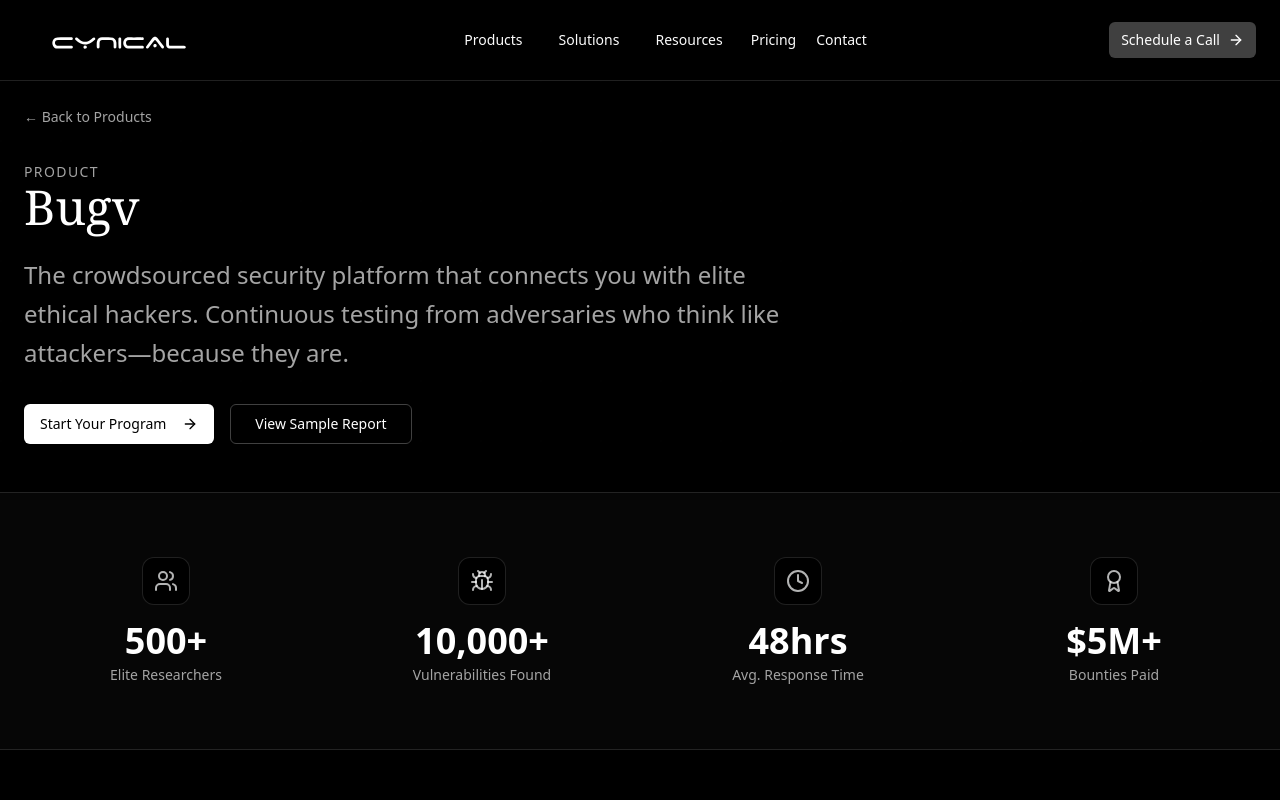
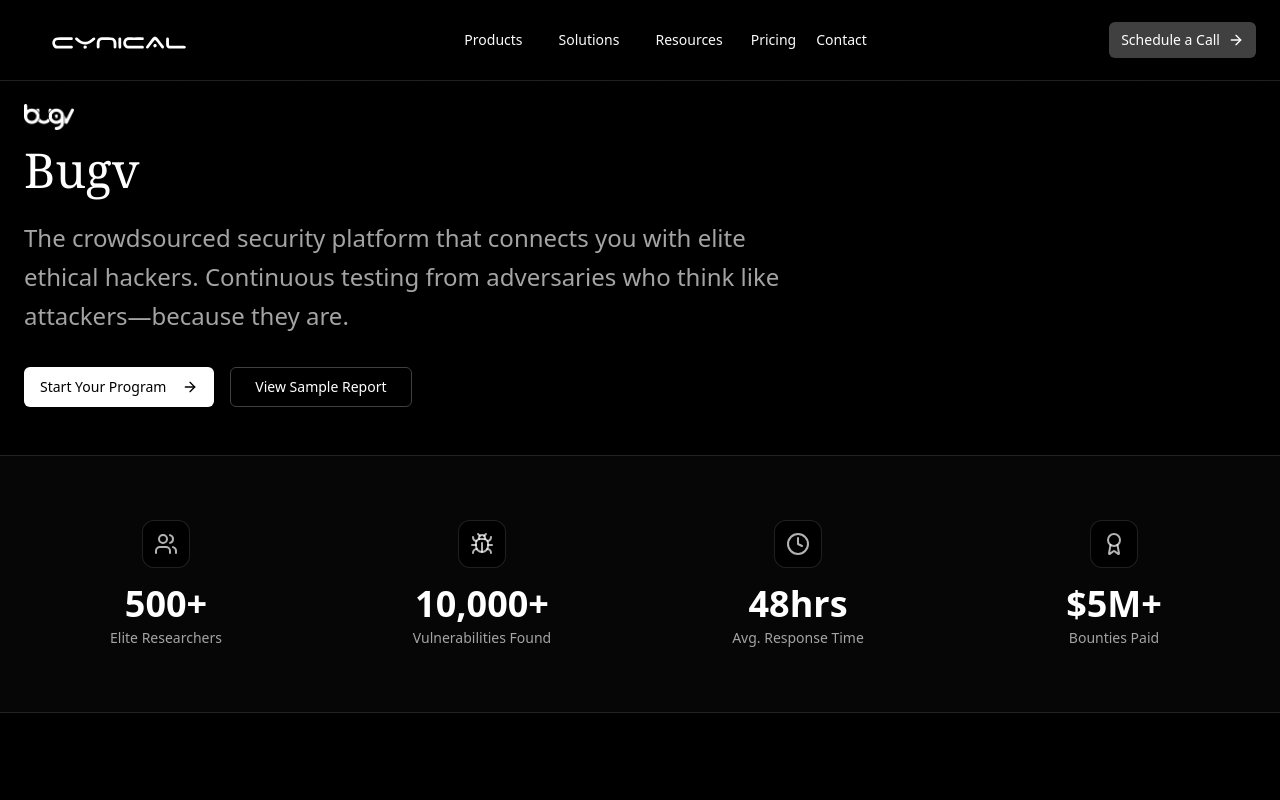
Before and after one commit to JivanKadel/cynicalsite, a Next.js app: page /products/bugv in a window 1280 px wide. Shown: the top 800 px of the page. Built offline with nearby package versions, Linux system fonts and the light colour scheme.

Commit message:
fix(styles): Added and removed basic components. Some changes in styles

```diff
--- a/app/about/page.tsx
+++ b/app/about/page.tsx
@@ -208,7 +208,7 @@
                   <span className="text-sm font-medium">About Cynical</span>
                 </div>
 
-                <h1 className="text-4xl md:text-5xl lg:text-6xl font-bold tracking-tight text-balance">
+                <h1 className="text-4xl md:text-5xl lg:text-6xl font-noto tracking-tight text-balance">
                   Securing the digital world
                   <span className="block text-muted-foreground">
                     with elite expertise
@@ -281,7 +281,7 @@
             <span className="text-sm font-medium text-muted-foreground uppercase tracking-wider mb-4 block">
               Why Choose Cynical
             </span>
-            <h2 className="text-3xl md:text-4xl lg:text-5xl font-bold tracking-tight mb-6">
+            <h2 className="text-3xl md:text-4xl lg:text-5xl font-noto tracking-tight mb-6">
               The Cynical difference
             </h2>
             <p className="text-lg text-muted-foreground font-body leading-relaxed">
@@ -320,7 +320,7 @@
               <span className="text-sm font-medium">Our Mission</span>
             </div>
 
-            <h2 className="text-3xl md:text-4xl lg:text-5xl font-bold tracking-tight mb-6">
+            <h2 className="text-3xl md:text-4xl lg:text-5xl font-noto tracking-tight mb-6">
               Making the digital world safer
             </h2>
 
@@ -366,7 +366,7 @@
       <section className="py-20 lg:py-32 bg-secondary/20">
         <div className="container mx-auto px-6">
           <div className="text-center max-w-3xl mx-auto mb-16">
-            <h2 className="text-3xl md:text-4xl font-bold tracking-tight mb-6">
+            <h2 className="text-3xl md:text-4xl font-noto tracking-tight mb-6">
               Brands that trust our cybersecurity competence
             </h2>
             <p className="text-lg text-muted-foreground font-body leading-relaxed">
@@ -397,7 +397,7 @@
       <section className="py-20 lg:py-32">
         <div className="container mx-auto px-6">
           <div className="text-center max-w-3xl mx-auto mb-16">
-            <h2 className="text-3xl md:text-4xl font-bold tracking-tight mb-6">
+            <h2 className="text-3xl md:text-4xl font-noto tracking-tight mb-6">
               Awards & Recognition
             </h2>
             <p className="text-lg text-muted-foreground font-body leading-relaxed">
@@ -432,7 +432,7 @@
       <section className="py-20 lg:py-32 bg-secondary/20">
         <div className="container mx-auto px-6">
           <div className="text-center max-w-3xl mx-auto mb-16">
-            <h2 className="text-3xl md:text-4xl font-bold tracking-tight mb-6">
+            <h2 className="text-3xl md:text-4xl font-noto tracking-tight mb-6">
               Meet our leadership team
             </h2>
             <p className="text-lg text-muted-foreground font-body leading-relaxed">
@@ -607,7 +607,7 @@
       <section className="py-20 lg:py-32">
         <div className="container mx-auto px-6">
           <div className="max-w-4xl mx-auto text-center">
-            <h2 className="text-3xl md:text-4xl font-bold tracking-tight mb-6">
+            <h2 className="text-3xl md:text-4xl font-noto tracking-tight mb-6">
               Ready to secure your future?
             </h2>
             <p className="text-lg text-muted-foreground font-body leading-relaxed mb-8">
--- a/app/products/bugv/page.tsx
+++ b/app/products/bugv/page.tsx
@@ -22,6 +22,7 @@
 } from "lucide-react";
 import PageCTA from "@/components/products/PageCTA";
 import Link from "next/link";
+import Image from "next/image";
 
 const Bugv = () => {
   const stats = [
@@ -166,22 +167,17 @@
 
         <div className="container mx-auto px-6 relative">
           <div className="max-w-4xl">
-            <Link
-              href="/#products"
-              className="inline-flex items-center gap-2 text-sm text-muted-foreground hover:text-foreground transition-colors mb-8"
-            >
-              ← Back to Products
-            </Link>
-
             <div className="flex items-center gap-4 mb-6">
-              {/* <div className="w-16 h-16 rounded-2xl bg-secondary border border-border/50 flex items-center justify-center">
-                <Bug className="w-8 h-8 text-foreground" />
-              </div> */}
               <div>
                 <span className="text-sm text-muted-foreground uppercase tracking-widest">
-                  Product
+                  <Image
+                    width={50}
+                    height={30}
+                    src={"/products/bugv_logo.png"}
+                    alt="Bugv Logo"
+                  />
                 </span>
-                <h1 className="text-4xl md:text-5xl font-noto">Bugv</h1>
+                <h1 className="text-4xl md:text-5xl font-noto mt-4">Bugv</h1>
               </div>
             </div>
 
--- a/app/products/vigile/page.tsx
+++ b/app/products/vigile/page.tsx
@@ -164,17 +164,22 @@
 
         <div className="container mx-auto px-6 relative">
           <div>
-            <Link
+            {/* <Link
               href="/#products"
               className="inline-flex items-center gap-2 text-sm text-muted-foreground hover:text-foreground transition-colors mb-8"
             >
               ← Back to Products
-            </Link>
+            </Link> */}
 
             <div className="grid grid-cols-1 lg:grid-cols-5 gap-6">
               <div className="col-span-2 flex flex-col gap-4">
                 <span className="text-sm text-muted-foreground uppercase tracking-widest">
-                  Product
+                  <Image
+                    width={80}
+                    height={30}
+                    src={"/products/vigile_logo.png"}
+                    alt="Vigile Logo"
+                  />
                 </span>
                 <h1 className="text-4xl md:text-5xl font-noto">Vigile.AI</h1>
                 <h2 className="text-2xl md:text-3xl font-noto text-foreground/90 mb-4">
@@ -188,7 +193,7 @@
                 </p>
               </div>
 
-              <div className="relative col-span-3 transform-[translate(2%)_scale(1.25)_rotateX(47deg)_rotateY(31deg)_rotate(324deg)]">
+              <div className="relative col-span-3 transform-[translate(5%)_scale(1.25)_rotateX(30deg)_rotateY(20deg)_rotate(345deg)]">
                 <ParallaxImage>
                   <Image
                     src="/vigile.webp"
--- a/app/solutions/app-security/page.tsx
+++ b/app/solutions/app-security/page.tsx
@@ -222,15 +222,8 @@
                 size="lg"
                 className="bg-foreground text-background hover:bg-foreground/90 px-8"
               >
-                Request Assessment
+                Download Sample Report
                 <ArrowRight className="ml-2 w-4 h-4" />
-              </Button>
-              <Button
-                size="lg"
-                variant="outline"
-                className="border-border hover:bg-secondary/50"
-              >
-                View Methodology
               </Button>
             </div>
           </div>
@@ -356,10 +349,6 @@
                 techniques developed through years of offensive security
                 experience.
               </p>
-              <Button className="bg-foreground text-background hover:bg-foreground/90">
-                Download Methodology Guide
-                <ArrowRight className="ml-2 w-4 h-4" />
-              </Button>
             </div>
 
             <div className="space-y-6">
--- a/components/home/Footer.tsx
+++ b/components/home/Footer.tsx
@@ -1,12 +1,4 @@
-import {
-  ArrowRight,
-  Github,
-  Linkedin,
-  Twitter,
-  Mail,
-  MapPin,
-  Phone,
-} from "lucide-react";
+import { Github, Linkedin, Twitter, Mail, MapPin, Phone } from "lucide-react";
 import Link from "next/link";
 import Image from "next/image";
 
@@ -121,27 +113,12 @@
         </div>
       </div>
 
-      {/* Certifications Bar */}
-      <div className="border-t border-border">
-        <div className="container mx-auto px-6 py-6">
-          <div className="flex flex-wrap justify-center items-center gap-6 lg:gap-12 text-xs text-muted-foreground">
-            <span className="font-medium">SOC 2 Type II</span>
-            <span className="font-medium">ISO 27001</span>
-            <span className="font-medium">GDPR Compliant</span>
-            <span className="font-medium">PCI DSS</span>
-            <span className="font-medium">HIPAA Ready</span>
-          </div>
-        </div>
-      </div>
-
       {/* Bottom Bar */}
       <div className="border-t border-border">
         <div className="container mx-auto px-6 py-6">
           <div className="flex flex-col lg:flex-row items-center justify-between gap-4">
             <div className="flex items-center gap-2 text-sm text-muted-foreground">
               <span className="w-2 h-2 rounded-full bg-green-500" />
-              <span>All systems operational</span>
-              <span className="mx-2">•</span>
               <span>© {new Date().getFullYear()} Cynical Technology, Inc.</span>
             </div>
 
```
